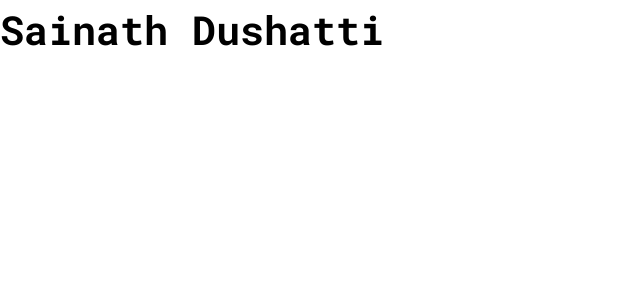
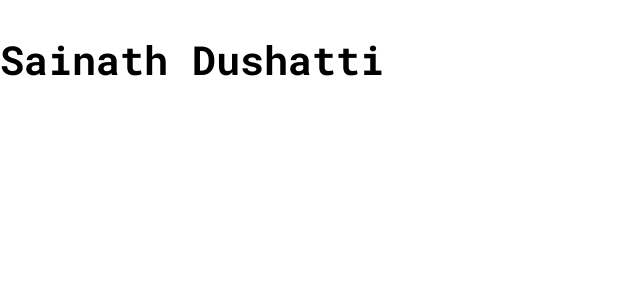
Before and after one commit to sainathd07/sainathdushatti.com, a React (Create React App) app: page / in a window 1280 px wide. Shown: the top 300 px of the page, without its empty margins (0-640 px from the left). Built offline with nearby package versions, Linux system fonts and the light colour scheme.

Commit message:
Added Menu Icon from Font Awesome for smaller screens and made it hidden on larger screens

```diff
--- a/src/components/Title.jsx
+++ b/src/components/Title.jsx
@@ -1,8 +1,12 @@
 import React from 'react'
+import { FaBars } from "react-icons/fa";
 
 const Title = () => {
   return (
-    <div className='font-body font-bold md:text-[40px] text-[25px]'>Sainath Dushatti</div>
+    <div className=' mt-[30px] flex flex-row justify-between items-center'>
+    <div className='font-body font-bold md:text-[40px] text-[25px]'>Sainath Dushatti</div> {/* My Name */}
+    <FaBars className='text-[25px] md:text-[40px] lg:invisible' /> {/* Hamburger Menu */}
+    </div>
   )
 }
 
```
